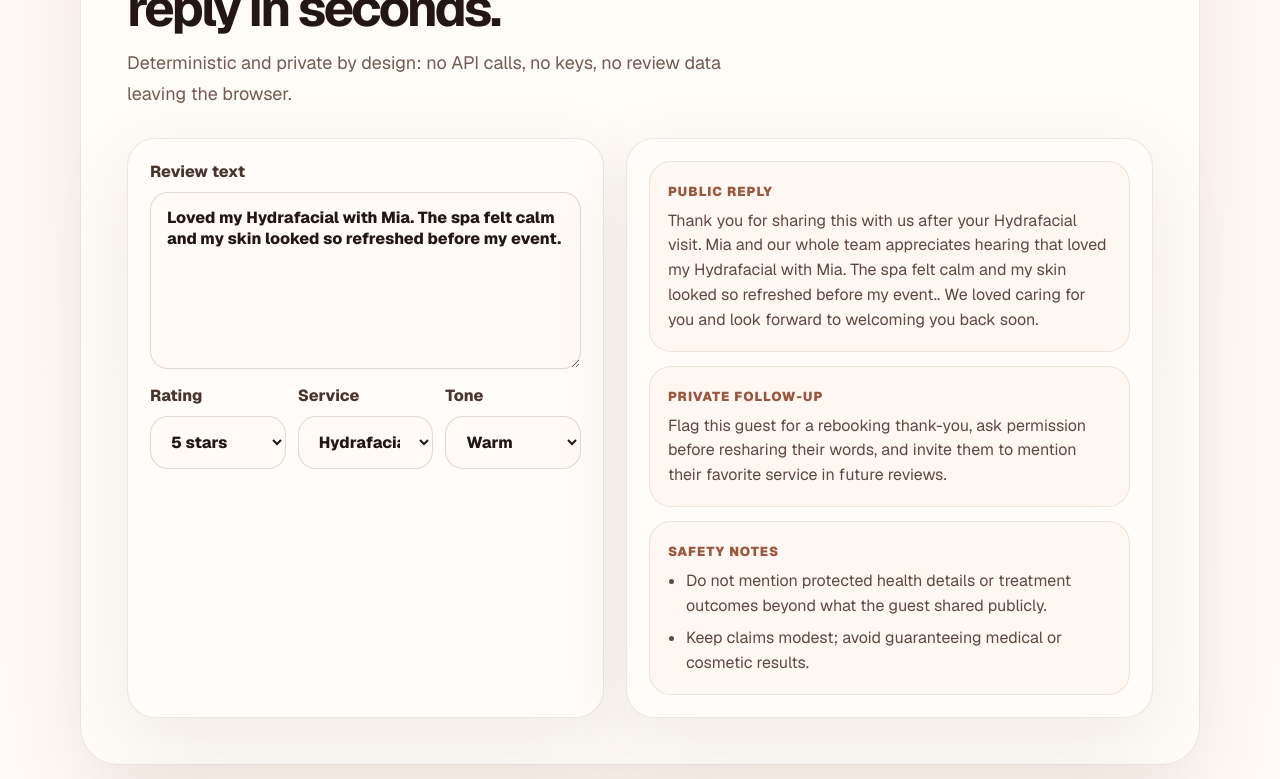
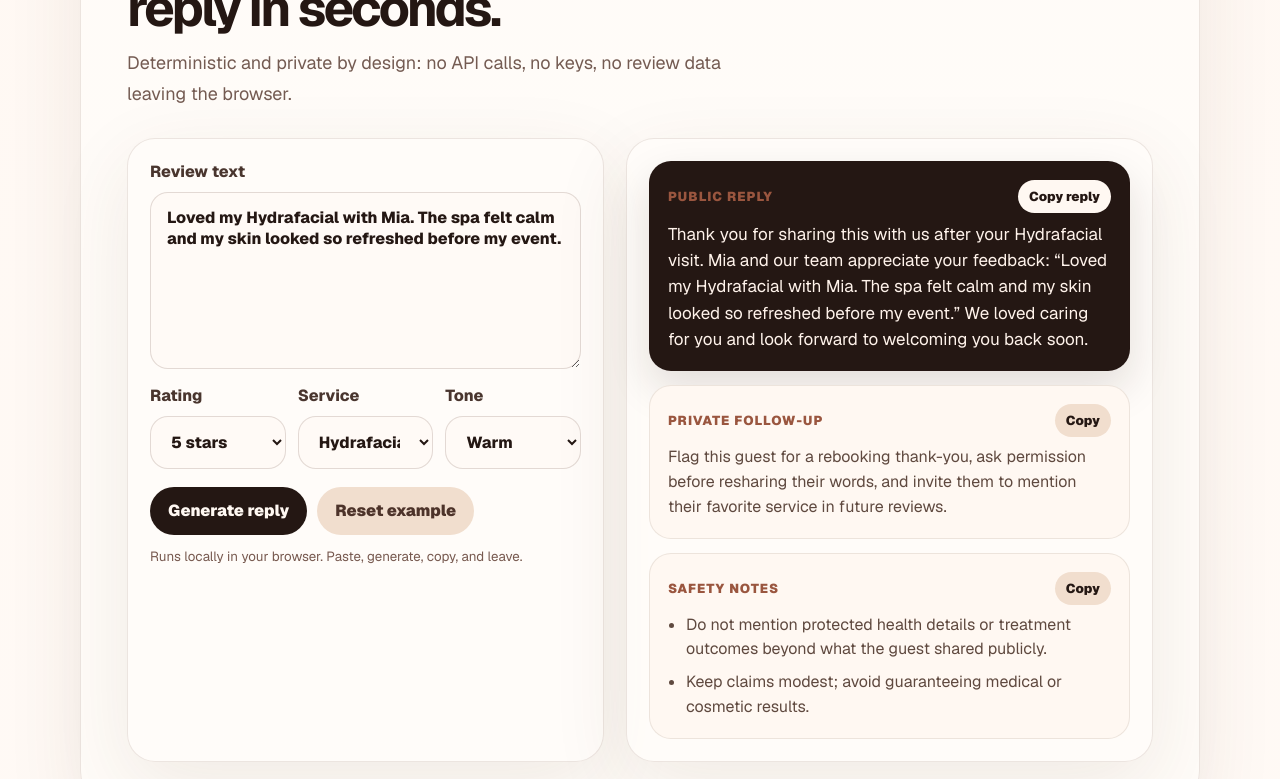
Before and after one commit to chico96/medspareply, a Next.js app: page / in a window 1280 px wide. Shown: the part 1160-1939 px from the top of the page. Built offline with nearby package versions, Linux system fonts and the light colour scheme.

Commit message:
feat: improve generator interaction controls

```diff
--- a/src/app/FreeGenerator.tsx
+++ b/src/app/FreeGenerator.tsx
@@ -1,21 +1,45 @@
 "use client";
 
 import { useMemo, useState } from "react";
-import { generateReviewReply, services, tones, type ReplyTone } from "@/lib/replyGenerator";
+import { generateReviewReply, services, tones, type ReplyTone, type ReviewReplyInput } from "@/lib/replyGenerator";
 import styles from "./page.module.css";
 
+const exampleInput: ReviewReplyInput = {
+  reviewText:
+    "Loved my Hydrafacial with Mia. The spa felt calm and my skin looked so refreshed before my event.",
+  rating: 5,
+  serviceType: "Hydrafacial",
+  tone: "warm",
+};
+
 export function FreeGenerator() {
-  const [reviewText, setReviewText] = useState(
-    "Loved my Hydrafacial with Mia. The spa felt calm and my skin looked so refreshed before my event.",
-  );
-  const [rating, setRating] = useState(5);
-  const [serviceType, setServiceType] = useState("Hydrafacial");
-  const [tone, setTone] = useState<ReplyTone>("warm");
+  const [reviewText, setReviewText] = useState(exampleInput.reviewText);
+  const [rating, setRating] = useState(exampleInput.rating);
+  const [serviceType, setServiceType] = useState(exampleInput.serviceType);
+  const [tone, setTone] = useState<ReplyTone>(exampleInput.tone);
+  const [generatedInput, setGeneratedInput] = useState<ReviewReplyInput>(exampleInput);
+  const [copied, setCopied] = useState<string | null>(null);
 
-  const reply = useMemo(
-    () => generateReviewReply({ reviewText, rating, serviceType, tone }),
-    [rating, reviewText, serviceType, tone],
-  );
+  const reply = useMemo(() => generateReviewReply(generatedInput), [generatedInput]);
+
+  function generateReply() {
+    setGeneratedInput({ reviewText, rating, serviceType, tone });
+    setCopied(null);
+  }
+
+  function resetExample() {
+    setReviewText(exampleInput.reviewText);
+    setRating(exampleInput.rating);
+    setServiceType(exampleInput.serviceType);
+    setTone(exampleInput.tone);
+    setGeneratedInput(exampleInput);
+    setCopied(null);
+  }
+
+  async function copyText(label: string, text: string) {
+    await navigator.clipboard.writeText(text);
+    setCopied(label);
+  }
 
   return (
     <section className={styles.generator} id="generator" aria-labelledby="generator-title">
@@ -31,7 +55,13 @@ export function FreeGenerator() {
       </div>
 
       <div className={styles.generatorGrid}>
-        <form className={styles.formPanel} onSubmit={(event) => event.preventDefault()}>
+        <form
+          className={styles.formPanel}
+          onSubmit={(event) => {
+            event.preventDefault();
+            generateReply();
+          }}
+        >
           <label>
             Review text
             <textarea
@@ -76,19 +106,40 @@ export function FreeGenerator() {
               </select>
             </label>
           </div>
+
+          <div className={styles.generatorActions}>
+            <button type="submit">Generate reply</button>
+            <button type="button" onClick={resetExample}>Reset example</button>
+          </div>
+          <small className={styles.privacyNote}>Runs locally in your browser. Paste, generate, copy, and leave.</small>
         </form>
 
         <div className={styles.outputPanel} aria-live="polite">
-          <div className={styles.outputCard}>
-            <span>Public reply</span>
+          <div className={`${styles.outputCard} ${styles.primaryOutput}`}>
+            <div className={styles.outputHeader}>
+              <span>Public reply</span>
+              <button type="button" onClick={() => copyText("public", reply.publicReply)}>
+                {copied === "public" ? "Copied" : "Copy reply"}
+              </button>
+            </div>
             <p>{reply.publicReply}</p>
           </div>
           <div className={styles.outputCard}>
-            <span>Private follow-up</span>
+            <div className={styles.outputHeader}>
+              <span>Private follow-up</span>
+              <button type="button" onClick={() => copyText("follow-up", reply.privateFollowUp)}>
+                {copied === "follow-up" ? "Copied" : "Copy"}
+              </button>
+            </div>
             <p>{reply.privateFollowUp}</p>
           </div>
           <div className={styles.outputCard}>
-            <span>Safety notes</span>
+            <div className={styles.outputHeader}>
+              <span>Safety notes</span>
+              <button type="button" onClick={() => copyText("notes", reply.safetyNotes.join("\n"))}>
+                {copied === "notes" ? "Copied" : "Copy"}
+              </button>
+            </div>
             <ul>
               {reply.safetyNotes.map((note) => (
                 <li key={note}>{note}</li>
--- a/src/app/page.module.css
+++ b/src/app/page.module.css
@@ -220,8 +220,26 @@
 .formPanel select:focus,
 .waitlistForm input:focus { border-color: #b76e58; box-shadow: 0 0 0 4px rgba(183, 110, 88, 0.12); }
 .fieldGrid { display: grid; grid-template-columns: repeat(3, 1fr); gap: 12px; margin-top: 16px; }
-.outputPanel { display: grid; gap: 14px; }
+.outputPanel { display: grid; gap: 14px; align-content: start; }
 .outputCard { background: #fff8f2; border-radius: 22px; padding: 18px; border: 1px solid rgba(83, 48, 36, 0.1); }
+.primaryOutput { background: #241713; color: #fff8f2; border-color: rgba(36, 23, 19, 0.2); box-shadow: 0 18px 42px rgba(36, 23, 19, 0.13); }
+.primaryOutput p { color: #fff3eb !important; font-size: 17px; }
+.outputHeader { display: flex; align-items: center; justify-content: space-between; gap: 12px; }
+.outputHeader button,
+.generatorActions button {
+  border: 0;
+  border-radius: 999px;
+  cursor: pointer;
+  font: inherit;
+  font-weight: 850;
+}
+.outputHeader button { padding: 8px 11px; background: #f1dece; color: #241713; font-size: 13px; white-space: nowrap; }
+.primaryOutput .outputHeader button { background: #fff8f2; color: #241713; }
+.generatorActions { display: flex; flex-wrap: wrap; gap: 10px; margin-top: 18px; }
+.generatorActions button { min-height: 48px; padding: 0 18px; }
+.generatorActions button:first-child { background: #241713; color: #fff8f2; }
+.generatorActions button:last-child { background: #f1dece; color: #4d332a; }
+.privacyNote { display: block; margin-top: 12px; color: #77594f; line-height: 1.5; }
 .outputCard p,
 .outputCard li { margin-top: 8px; color: #5f493f; line-height: 1.55; }
 .outputCard ul { padding-left: 18px; }
--- a/src/lib/replyGenerator.ts
+++ b/src/lib/replyGenerator.ts
@@ -78,7 +78,7 @@ export function generateReviewReply(input: ReviewReplyInput): ReviewReplyOutput
   const rating = clampRating(input.rating);
   const tone = input.tone in toneOpeners ? input.tone : "polished";
   const teamMember = review ? extractTeamMember(review) : null;
-  const teamPhrase = teamMember ? ` ${teamMember} and` : "";
+  const teamPhrase = teamMember ? `${teamMember} and our team appreciate` : "Our team appreciates";
   const safetyNotes = [
     "Do not mention protected health details or treatment outcomes beyond what the guest shared publicly.",
     "Keep claims modest; avoid guaranteeing medical or cosmetic results.",
@@ -108,12 +108,12 @@ export function generateReviewReply(input: ReviewReplyInput): ReviewReplyOutput
 
   const fallbackDetail =
     rating === 4
-      ? "We appreciate your thoughtful rating"
-      : "We are so glad your visit felt memorable";
-  const detail = review || fallbackDetail;
+      ? "you took time to leave a thoughtful rating"
+      : "your visit felt memorable";
+  const detail = review ? review.replace(/[.!?]+$/, "") : fallbackDetail;
 
   return {
-    publicReply: `${toneOpeners[tone]} after your ${serviceType} visit. ${teamPhrase} our whole team appreciates hearing that ${detail.charAt(0).toLowerCase()}${detail.slice(1)}. ${positiveClosers[tone]}`,
+    publicReply: `${toneOpeners[tone]} after your ${serviceType} visit. ${teamPhrase} your feedback: “${detail}.” ${positiveClosers[tone]}`,
     privateFollowUp:
       rating === 5
         ? `Flag this guest for a rebooking thank-you, ask permission before resharing their words, and invite them to mention their favorite service in future reviews.`
```
